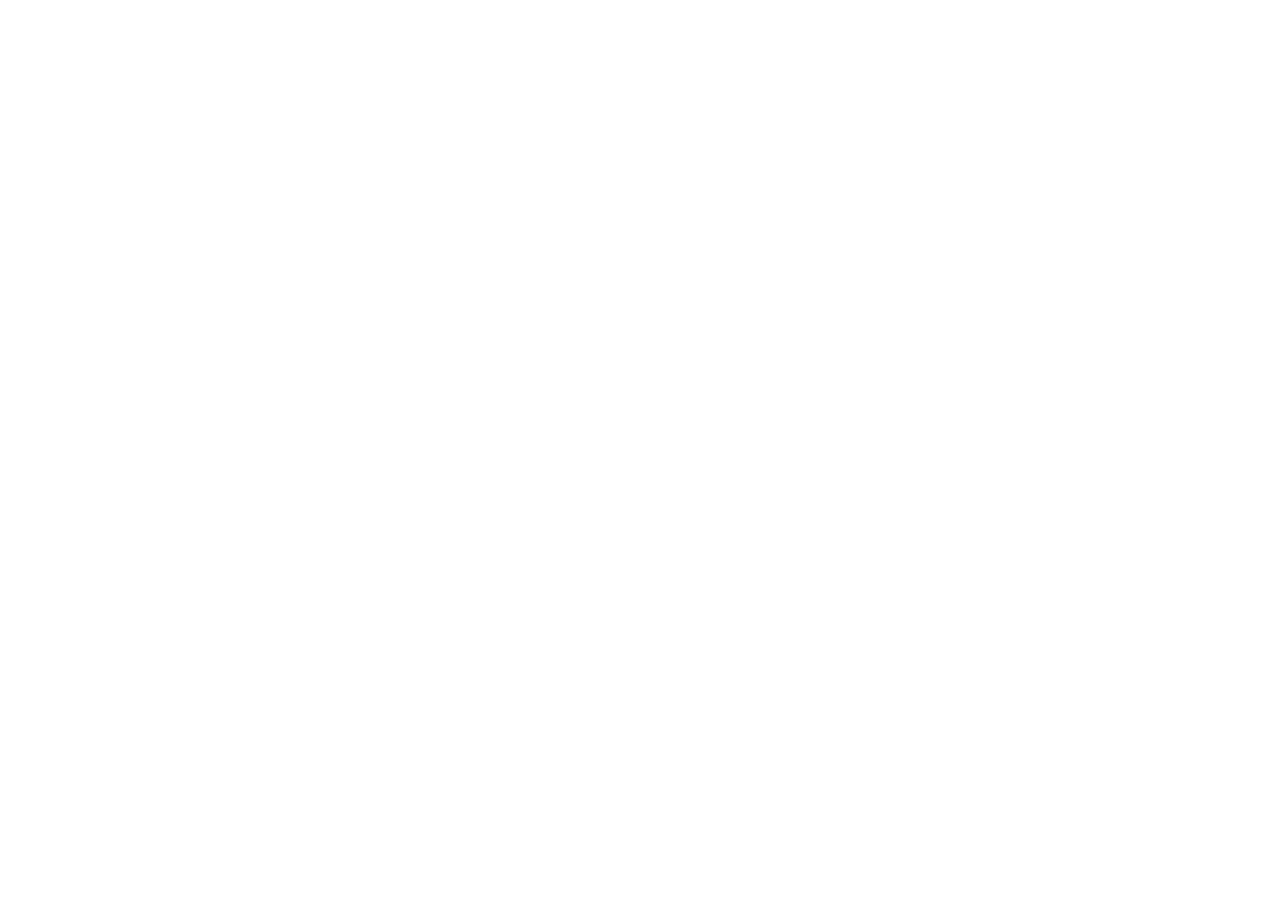
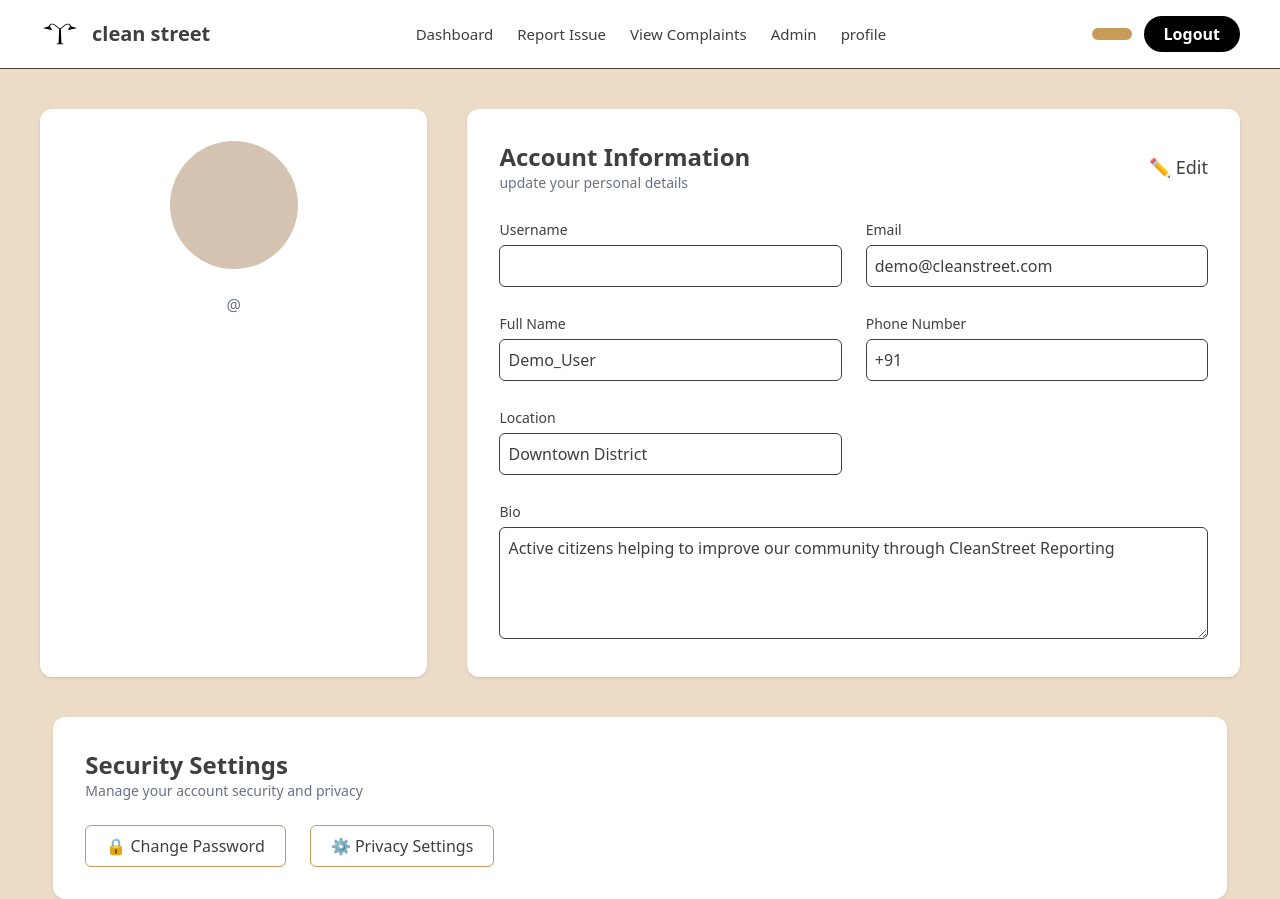
Before and after one commit to springboardmentor1804b-code/Civic-Issue-Reporting-Tracking-App-CleanStreet, a React (Vite) app in the folder Frontend/: page /profile in a window 1280 px wide. Before the commit this address had no page. Before the commit the page ends 800 px from the top, so only its background shows below. Built offline with nearby package versions, Linux system fonts and the light colour scheme; sample sign-in values are in the browser's storage.

Commit message:
profile page

```diff
--- a/Frontend/src/App.jsx
+++ b/Frontend/src/App.jsx
@@ -1,20 +1,45 @@
-import React from "react";
-import { BrowserRouter as Router, Routes, Route } from "react-router-dom";
+import React, { useState, useEffect } from "react";
+import { BrowserRouter as Router, Routes, Route, Navigate } from "react-router-dom";
 
 import Landing from "./Landing";
 import Login from "./Login";
 import Registration from "./Registration";
+import Profile from "./Profile";
 
 export default function App() {
+  const [user, setUser] = useState(null);
+
+  // 🔥 IMPORTANT: Load username from localStorage when app loads
+  useEffect(() => {
+    const stored = localStorage.getItem("loggedInUser");
+    if (stored) {
+      setUser(JSON.parse(stored));  // { username: "yashaswini_15" }
+    }
+  }, []);
+
+  const ProtectedRoute = ({ children }) => {
+    const isLoggedIn = localStorage.getItem("isLoggedIn") === "true";
+
+    return isLoggedIn ? children : <Navigate to="/login" replace />;
+  };
+
   return (
     <Router>
       <Routes>
-        {/* Default landing page */}
+        {/* Public pages */}
         <Route path="/" element={<Landing />} />
+        <Route path="/login" element={<Login setUser={setUser} />} />
+        <Route path="/register" element={<Registration setUser={setUser} />} />
 
-        {/* Auth pages */}
-        <Route path="/login" element={<Login />} />
-        <Route path="/register" element={<Registration />} />
+        {/* Profile is protected */}
+        <Route
+          path="/profile"
+          element={
+            <ProtectedRoute>
+              <Profile user={user} />
+            </ProtectedRoute>
+          }
+        />
       </Routes>
     </Router>
   );
--- a/Frontend/src/Landing.jsx
+++ b/Frontend/src/Landing.jsx
@@ -2,11 +2,11 @@
 import { Link } from "react-router-dom";
 
 export default function Landing() {
-  // Check login state from localStorage
+  // Read login state
   const isLoggedIn = localStorage.getItem("isLoggedIn") === "true";
-  const user = JSON.parse(localStorage.getItem("user"));
+  const loggedInUser = JSON.parse(localStorage.getItem("loggedInUser"));
 
-  // Handle protected buttons
+  // Handle protected navigation
   const handleProtectedNav = (path) => {
     if (!isLoggedIn) {
       alert("Please login first!");
@@ -40,7 +40,7 @@
           </button>
         </div>
 
-        {/* AUTH SECTION – LOGIN/REGISTER OR PROFILE/LOGOUT */}
+        {/* AUTH SECTION */}
         <div className="flex gap-3">
           {!isLoggedIn ? (
             <>
@@ -60,14 +60,20 @@
             </>
           ) : (
             <>
-              <span className="px-4 py-1 rounded-full bg-[#d09347] text-white font-semibold">
-                {user?.username}
-              </span>
+              {/* CLICKABLE USERNAME BUTTON */}
+              <button
+                onClick={() => (window.location.href = "/profile")}
+                className="px-4 py-1 rounded-full bg-[#d09347] text-white font-semibold"
+              >
+                {loggedInUser?.username}
+              </button>
 
+              {/* LOGOUT BUTTON */}
               <button
                 onClick={() => {
                   localStorage.removeItem("isLoggedIn");
-                  window.location.reload();
+                  localStorage.removeItem("loggedInUser");
+                  window.location.href = "/";
                 }}
                 className="px-4 py-1 rounded-full bg-black text-white font-semibold"
               >
@@ -87,10 +93,8 @@
           backgroundPosition: "center",
         }}
       >
-        {/* DARK OVERLAY */}
         <div className="absolute inset-0 bg-black/40"></div>
 
-        {/* HERO CONTENT */}
         <div className="relative z-10 text-center px-4 max-w-3xl">
           <h1 className="text-4xl md:text-5xl font-bold leading-tight">
             Let’s Make Cities Cleaner and Smarter, Together
@@ -110,7 +114,6 @@
           </button>
         </div>
 
-        {/* HERO IMAGE */}
         <img
           src="/hero.jpg"
           alt="Worker"
@@ -128,10 +131,8 @@
           backgroundAttachment: "fixed",
         }}
       >
-
         {/* FEATURES */}
         <section className="max-w-6xl mx-auto grid grid-cols-1 md:grid-cols-3 gap-8 px-6 mb-16">
-
           <div className="bg-white p-8 rounded-2xl shadow-lg text-center">
             <svg className="w-12 h-12 text-[#d09347] mx-auto mb-4" fill="none" strokeWidth="2">
               <path d="M3 5h18M5 7v12a2 2 0 002 2h10a2 2 0 002-2V7" stroke="currentColor" />
@@ -155,18 +156,15 @@
             <h3 className="text-xl font-semibold text-black">Community Impact</h3>
             <p className="text-gray-700 mt-2">Support issues that matter locally.</p>
           </div>
-
         </section>
 
         {/* HOW IT WORKS */}
         <section id="how-it-works" className="max-w-6xl mx-auto px-6 py-6">
-
           <h2 className="text-3xl font-bold text-center mb-8 text-white drop-shadow-lg">
             How CleanStreet Works
           </h2>
 
           <div className="grid grid-cols-1 md:grid-cols-4 gap-8">
-
             <div className="bg-white p-8 rounded-2xl shadow-lg text-center">
               <h3 className="text-lg font-semibold">1. Report</h3>
               <p className="text-gray-700">Submit issue with images</p>
@@ -186,7 +184,6 @@
               <h3 className="text-lg font-semibold">4. Track</h3>
               <p className="text-gray-700">Track live progress</p>
             </div>
-
           </div>
         </section>
       </div>
--- a/Frontend/src/Login.jsx
+++ b/Frontend/src/Login.jsx
@@ -1,7 +1,10 @@
 import React from "react";
 import { FaUser, FaLock } from "react-icons/fa";
+import { useNavigate } from "react-router-dom";
 
 export default function Login() {
+
+  const navigate = useNavigate();
 
   const [email, setEmail] = React.useState("");
   const [password, setPassword] = React.useState("");
@@ -26,10 +29,17 @@
       return;
     }
 
+    // Save login state and username
     localStorage.setItem("isLoggedIn", "true");
+    localStorage.setItem(
+      "loggedInUser",
+      JSON.stringify({ username: savedUser.username })
+    );
+
     alert("Login successful!");
 
-    window.location.href = "/dashboard";
+    // ✅ REACT ROUTER REDIRECTION (correct)
+    navigate("/");
   };
 
   return (
--- /dev/null
+++ b/Frontend/src/Profile.jsx
@@ -0,0 +1,160 @@
+import React from "react";
+import { useNavigate } from "react-router-dom";
+import streetLight from "/street-light-icon.svg";
+
+export default function Profile() {
+  const nav = useNavigate();
+
+  // Load logged-in user
+  const loggedInUser = JSON.parse(localStorage.getItem("loggedInUser"));
+
+  const handleLogout = () => {
+    localStorage.removeItem("isLoggedIn");
+    localStorage.removeItem("loggedInUser");
+    nav("/");
+  };
+
+  return (
+    <div className="min-h-screen bg-[#ecdbc6] text-[#3f3f3f] font-inter">
+
+      {/* NAVBAR */}
+      <header className="bg-white flex justify-between items-center px-10 py-4 border-b">
+
+        <div className="flex items-center space-x-3">
+          <img src={streetLight} className="w-10" alt="logo" />
+          <h2 className="font-semibold text-xl">clean street</h2>
+        </div>
+
+        <nav className="flex space-x-6 text-[15px]">
+          <button onClick={() => nav("/dashboard")} className="hover:underline">Dashboard</button>
+          <button onClick={() => nav("/report")} className="hover:underline">Report Issue</button>
+          <button onClick={() => nav("/complaints")} className="hover:underline">View Complaints</button>
+          <button onClick={() => nav("/admin")} className="hover:underline">Admin</button>
+          <button onClick={() => nav("/profile")} className="hover:underline">profile</button>
+        </nav>
+
+        {/* USERNAME + LOGOUT */}
+        <div className="flex items-center space-x-3">
+          <button
+            onClick={() => nav("/profile")}
+            className="px-5 py-1.5 rounded-full bg-[#c89b57] text-white font-semibold"
+          >
+            {loggedInUser?.username}
+          </button>
+
+          <button
+            onClick={handleLogout}
+            className="px-5 py-1.5 rounded-full bg-black text-white font-semibold"
+          >
+            Logout
+          </button>
+        </div>
+      </header>
+
+      {/* MAIN BODY */}
+      <div className="flex px-10 py-10 space-x-10">
+
+        {/* LEFT CARD */}
+        <div className="w-1/3 bg-white rounded-xl p-8 text-center shadow">
+
+          <div className="w-32 h-32 bg-[#d5c3b2] rounded-full mx-auto flex items-center justify-center text-3xl font-bold">
+            {loggedInUser?.username?.slice(0, 2).toUpperCase()}
+          </div>
+
+          <h3 className="mt-6 text-xl font-medium">{loggedInUser?.username}</h3>
+          <p className="text-gray-500">@{loggedInUser?.username}</p>
+
+        </div>
+
+        {/* RIGHT CARD */}
+        <div className="w-2/3 bg-white rounded-xl p-8 shadow">
+
+          <div className="flex items-center">
+            <div>
+              <h3 className="text-2xl font-semibold">Account Information</h3>
+              <p className="text-gray-500 text-sm">update your personal details</p>
+            </div>
+
+            <button className="ml-auto text-lg">✏️ Edit</button>
+          </div>
+
+          {/* FORM GRID */}
+          <div className="grid grid-cols-2 gap-6 mt-6">
+
+            <div>
+              <label className="text-sm">Username</label>
+              <input
+                type="text"
+                defaultValue={loggedInUser?.username}
+                className="w-full mt-1 p-2 border rounded-md"
+              />
+            </div>
+
+            <div>
+              <label className="text-sm">Email</label>
+              <input
+                type="email"
+                defaultValue="demo@cleanstreet.com"
+                className="w-full mt-1 p-2 border rounded-md"
+              />
+            </div>
+
+            <div>
+              <label className="text-sm">Full Name</label>
+              <input
+                type="text"
+                defaultValue="Demo_User"
+                className="w-full mt-1 p-2 border rounded-md"
+              />
+            </div>
+
+            <div>
+              <label className="text-sm">Phone Number</label>
+              <input
+                type="text"
+                defaultValue="+91"
+                className="w-full mt-1 p-2 border rounded-md"
+              />
+            </div>
+
+            <div>
+              <label className="text-sm">Location</label>
+              <input
+                type="text"
+                defaultValue="Downtown District"
+                className="w-full mt-1 p-2 border rounded-md"
+              />
+            </div>
+
+            <div className="col-span-2">
+              <label className="text-sm">Bio</label>
+              <textarea
+                defaultValue="Active citizens helping to improve our community through CleanStreet Reporting"
+                className="w-full mt-1 p-2 border rounded-md h-28"
+              ></textarea>
+            </div>
+
+          </div>
+        </div>
+      </div>
+
+      {/* SECURITY SETTINGS */}
+      <div className="bg-white w-11/12 mx-auto p-8 rounded-xl shadow">
+
+        <h3 className="text-2xl font-semibold">Security Settings</h3>
+        <p className="text-gray-500 text-sm">Manage your account security and privacy</p>
+
+        <div className="flex space-x-6 mt-6">
+          <button className="px-5 py-2 border border-[#c89b57] rounded-md">
+            🔒 Change Password
+          </button>
+
+          <button className="px-5 py-2 border border-[#c89b57] rounded-md">
+            ⚙️ Privacy Settings
+          </button>
+        </div>
+
+      </div>
+    </div>
+  );
+}
--- a/Frontend/src/Registration.jsx
+++ b/Frontend/src/Registration.jsx
@@ -21,6 +21,7 @@
 
     const { username, email, password, confirmPassword } = formData;
 
+    // Validation
     if (!username || !email || !password) {
       alert("All fields are required!");
       return;
@@ -41,10 +42,22 @@
       return;
     }
 
+    // Save full user object
     localStorage.setItem("user", JSON.stringify(formData));
+
+    // --- NEW PART ---
+    // Save login state + username for profile display
+    localStorage.setItem("isLoggedIn", "true");
+    localStorage.setItem(
+      "loggedInUser",
+      JSON.stringify({ username: formData.username })
+    );
+    // --- END NEW PART ---
+
     alert("Registration Successful!");
 
-    window.location.href = "/login";
+    // Redirect directly to Profile
+    window.location.href = "/";
   };
 
   return (
```
